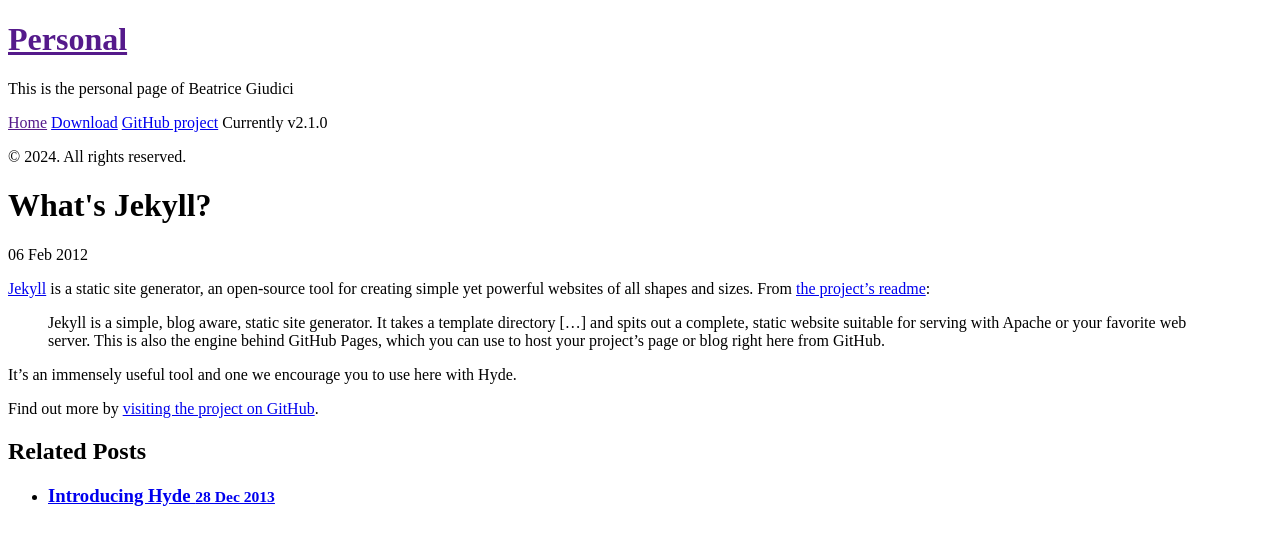
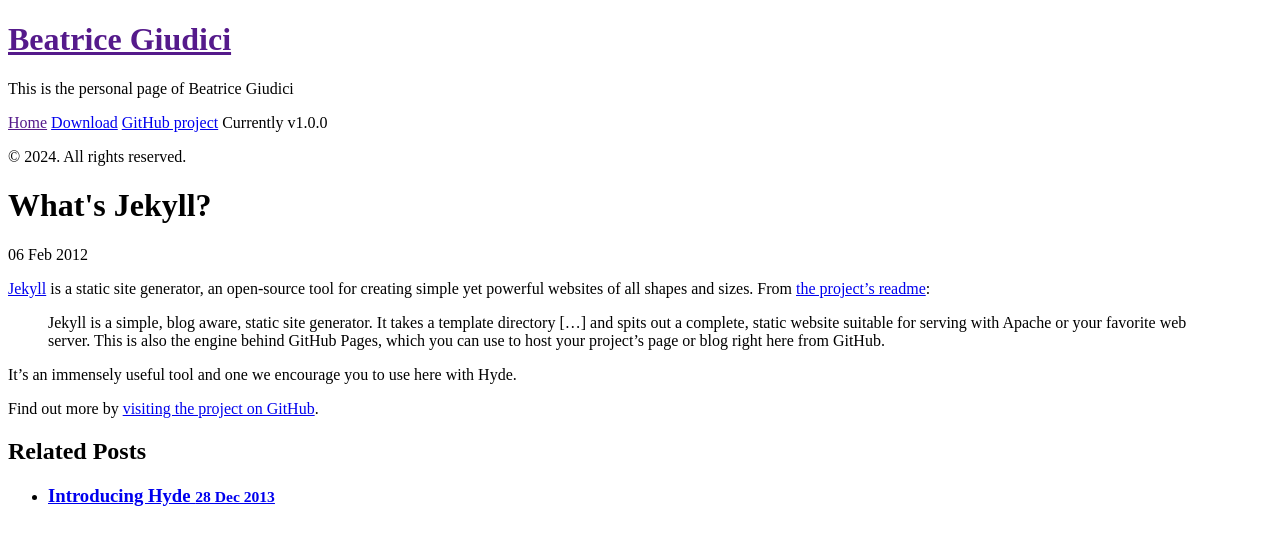
Before and after one commit to BeaGiudici/BeaGiudici.github.io, a Jekyll site: the page built from _posts/2012-02-06-whats-jekyll.md, in a window 1280 px wide. Shown: the top 545 px of the page. Built offline with Jekyll 4.4.1, drawn with Linux system fonts in a browser that asks for light colours.

Commit message:
Changing information

```diff
--- a/_config.yml
+++ b/_config.yml
@@ -7,11 +7,11 @@
   #relative_permalinks: true
 
 # Setup
-title:           Personal
-tagline:          'My personal page'
+title:           'Beatrice Giudici'
+tagline:          'Hi, welcome to my personal page!'
 description:      'This is the personal page of Beatrice Giudici'
 url:              https://beagiudici.github.io
-baseurl:         /
+baseurl:
 
 author:
   name:           'Beatrice Giudici'
@@ -20,7 +20,7 @@
     #paginate:         5
 
 # Custom vars
-version:          2.1.0
+version:          1.0.0
 
 github:
   repo:           https://github.com/BeaGiudici/
```
